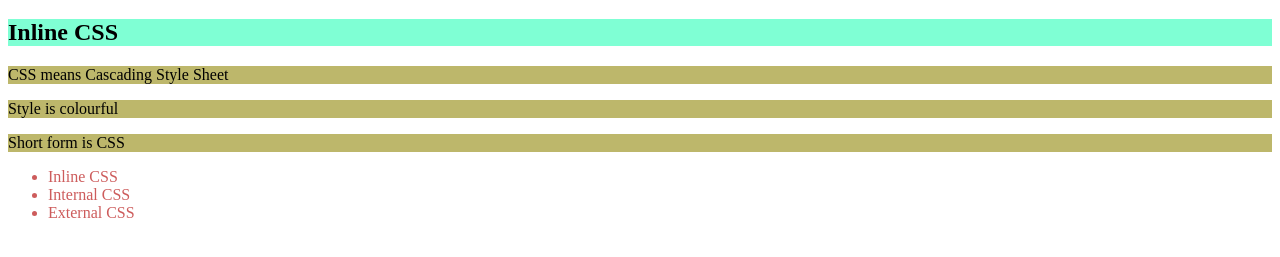
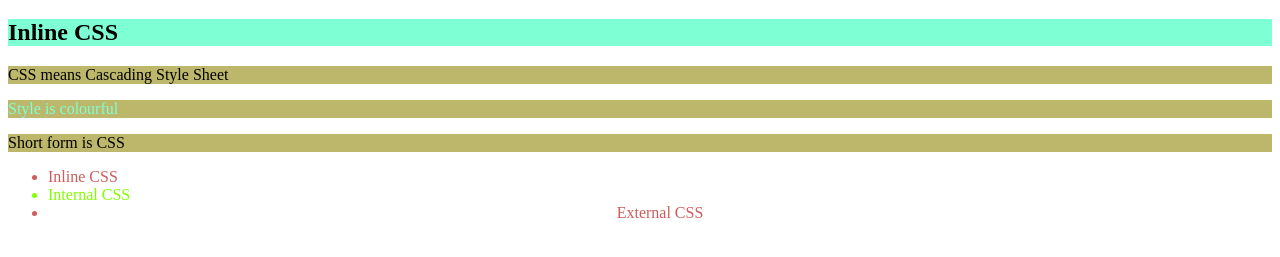
Before and after one commit to mushfiqur1500/Projects, a plain HTML site: page My First CSS/color.html in a window 1280 px wide. Shown: the part 61-318 px from the top of the page. Drawn offline with Linux system fonts and the light colour scheme.

Commit message:
class & id selector practise

```diff
--- a/My First CSS/color.html
+++ b/My First CSS/color.html
@@ -5,11 +5,21 @@
   <meta name="viewport" content="width=device-width, initial-scale=1.0">
   <title>Explore Basic CSS</title>
   <style>
+    .hg{
+      text-align: center;
+    }
+    #short{
+      color: aquamarine;
+    }
+    #embaded{
+      color: chartreuse;
+    }
     li{
       color: indianred;
     }
     p{
       background-color: darkkhaki;
+
     }
   </style>
 </head>
@@ -17,12 +27,12 @@
   <h1 style="color: blueviolet;">Learning Basic CSS</h1>
   <h2 style="background-color: aquamarine;">Inline CSS</h2>
   <p>CSS means Cascading Style Sheet</p>
-  <p>Style is colourful</p>
+  <p id="short">Style is colourful</p>
   <p>Short form is CSS</p>
   <ul>
     <li>Inline CSS</li>
-    <li>Internal CSS</li>
-    <li>External CSS</li>
+    <li id="embaded">Internal CSS</li>
+    <li class="hg">External CSS</li>
   </ul>
 </body>
 </html>
```
